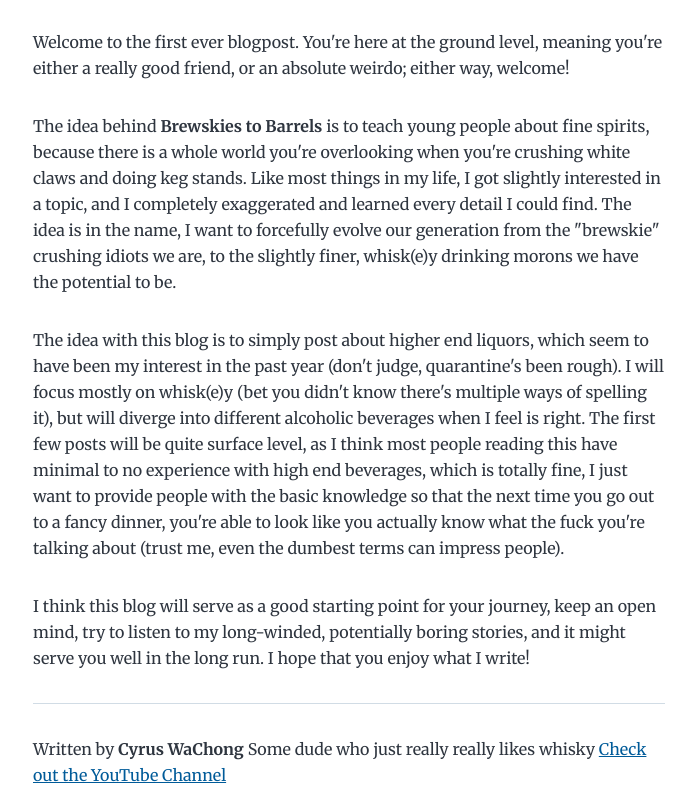
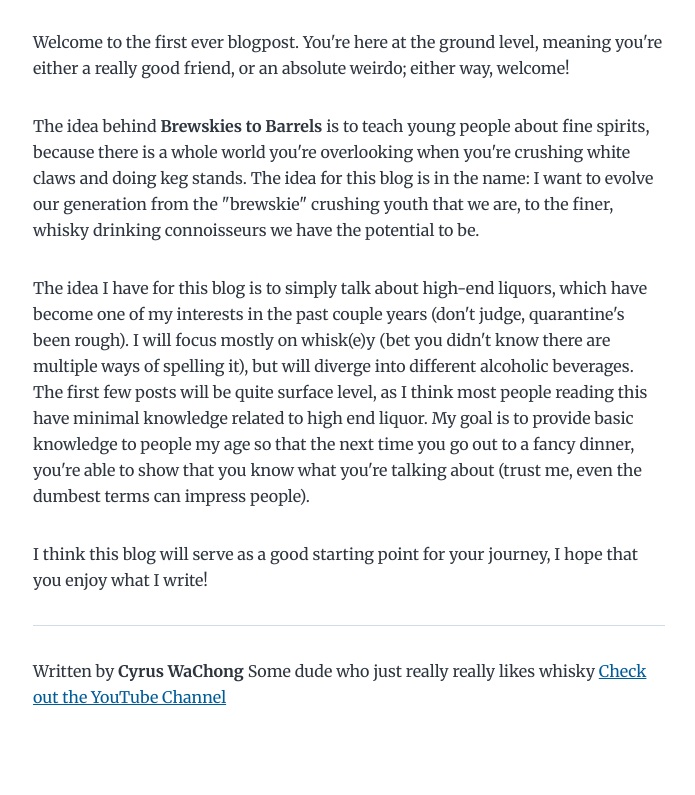
Before and after one commit to BrewskiesToBarrels/blog, a Gatsby site: page /Another-post/something/ in a window 1280 px wide. Shown: the part 211-1006 px from the top of the page, without its empty margins (291-986 px from the left). Built offline with nearby package versions, Linux system fonts and the light colour scheme; Gatsby itself is replaced by a stand-in of ours.

Commit message:
"for the tallant guys, cleaned it up"

```diff
--- a/content/blog/Another-post/something.md
+++ b/content/blog/Another-post/something.md
@@ -6,8 +6,8 @@
 
 Welcome to the first ever blogpost. You're here at the ground level, meaning you're either a really good friend, or an absolute weirdo; either way, welcome!
 
-The idea behind **Brewskies to Barrels** is to teach young people about fine spirits, because there is a whole world you're overlooking when you're crushing white claws and doing keg stands. Like most things in my life, I got slightly interested in a topic, and I completely exaggerated and learned every detail I could find. The idea is in the name, I want to forcefully evolve our generation from the "brewskie" crushing idiots we are, to the slightly finer, whisk(e)y drinking morons we have the potential to be.
+The idea behind **Brewskies to Barrels** is to teach young people about fine spirits, because there is a whole world you're overlooking when you're crushing white claws and doing keg stands. The idea for this blog is in the name: I want to evolve our generation from the "brewskie" crushing youth that we are, to the finer, whisky drinking connoisseurs we have the potential to be.
 
-The idea with this blog is to simply post about higher end liquors, which seem to have been my interest in the past year (don't judge, quarantine's been rough). I will focus mostly on whisk(e)y (bet you didn't know there's multiple ways of spelling it), but will diverge into different alcoholic beverages when I feel is right. The first few posts will be quite surface level, as I think most people reading this have minimal to no experience with high end beverages, which is totally fine, I just want to provide people with the basic knowledge so that the next time you go out to a fancy dinner, you're able to look like you actually know what the fuck you're talking about (trust me, even the dumbest terms can impress people).
+The idea I have for this blog is to simply talk about high-end liquors, which have become one of my interests in the past couple years (don't judge, quarantine's been rough). I will focus mostly on whisk(e)y (bet you didn't know there are multiple ways of spelling it), but will diverge into different alcoholic beverages. The first few posts will be quite surface level, as I think most people reading this have minimal knowledge related to high end liquor. My goal is to provide basic knowledge to people my age so that the next time you go out to a fancy dinner, you're able to show that you know what you're talking about (trust me, even the dumbest terms can impress people).
 
-I think this blog will serve as a good starting point for your journey, keep an open mind, try to listen to my long-winded, potentially boring stories, and it might serve you well in the long run. I hope that you enjoy what I write!
+I think this blog will serve as a good starting point for your journey,  I hope that you enjoy what I write!
--- a/content/blog/Second-post/second.md
+++ b/content/blog/Second-post/second.md
@@ -3,7 +3,7 @@
 date: "2021-03-11T23:46:37.121Z"
 description: "Now, My Beginnings"
 ---
-Now that I've given you guys the bullshit intro, here's my real origin story: I didn't really drink until I was 18. **BE CAREFUL, THE FOLLOWING STORY MIGHT BE BORING**
+<!-- Now that I've given you guys the bullshit intro, here's my real origin story: I didn't really drink until I was 18. **BE CAREFUL, THE FOLLOWING STORY MIGHT BE BORING**
 
 I know this is unheard of, but all through highschool I didn't drink, I stuck to my pre-calc homework. All of this changed when I went on a trip with my best friend Ethan to Europe. We went on a "tour" with a company called Contiki, at the the time the tour was called the "Original", which I believe has now been discontinued; it include 46 days of camping in tents, visiting a total of 22 countries. Ethan and I took a flight from good ol' YVR to the Detroit Airport, saying goodbye to our parents who were probably scared to death letting a 17 and 18 year old go alone to Europe on a 2 month trip. From Detroit, we went to Gatwick Airport, where we arrived with our suitcases, and a map to our hotel.
 
@@ -17,4 +17,4 @@
 
 I think the final take-away from this story is that no matter how "low-class" or "trashy" your initial relationship with liquor is, its never too late to explore the beautiful world that exists behind the cheap beer and Smirnoff. I have a **100%** success rate at converting people into scotch drinkers, and I don't plan on ruining that success rate.
 
-This is really the background I planned on putting out there in case people cared, and I think its important to show that I was no different to the typical Joe, I just decided to try out scotch, and ended up seeing how beautiful the world of whisk(e)y can be. I hope to continue these blog posts, and further explain the world of whisk(e)y to you guys.
+This is really the background I planned on putting out there in case people cared, and I think its important to show that I was no different to the typical Joe, I just decided to try out scotch, and ended up seeing how beautiful the world of whisk(e)y can be. I hope to continue these blog posts, and further explain the world of whisk(e)y to you guys. -->
```
